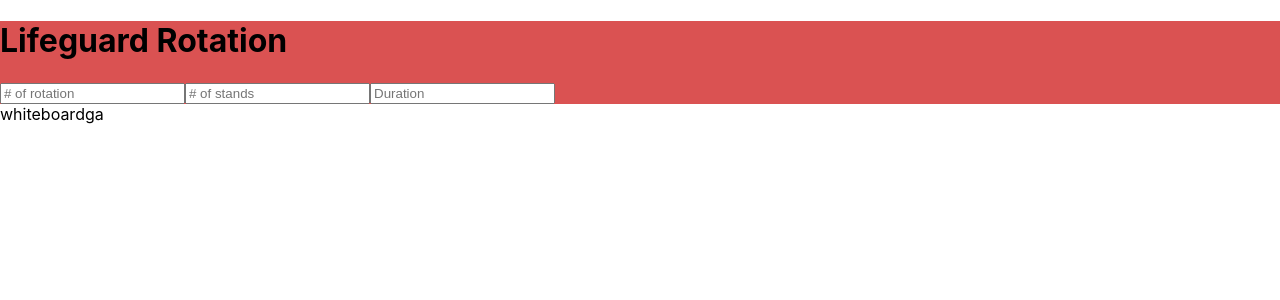
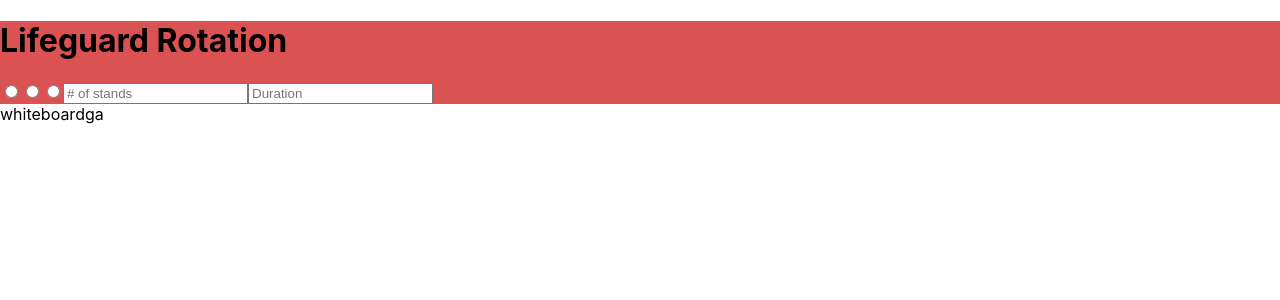
Before and after one commit to elin1923/My-Lifeguard-Rotation, a React (Create React App) app: page / in a window 1280 px wide. Shown: the top 300 px of the page. Built offline with nearby package versions, Linux system fonts and the light colour scheme.

Commit message:
rotation radio

```diff
--- a/src/Components/Header.jsx
+++ b/src/Components/Header.jsx
@@ -6,7 +6,9 @@ export default function Header() {
             <h1>
                 Lifeguard Rotation
             </h1>
-            <input type='number' placeholder='# of rotation'></input>
+            <input type='radio' name='rotation'></input>
+            <input type='radio' name='rotation'></input>
+            <input type='radio' name='rotation'></input>
             <input type='number' placeholder='# of stands'></input>
             <input type='number' placeholder='Duration'></input>
         </div>
```
